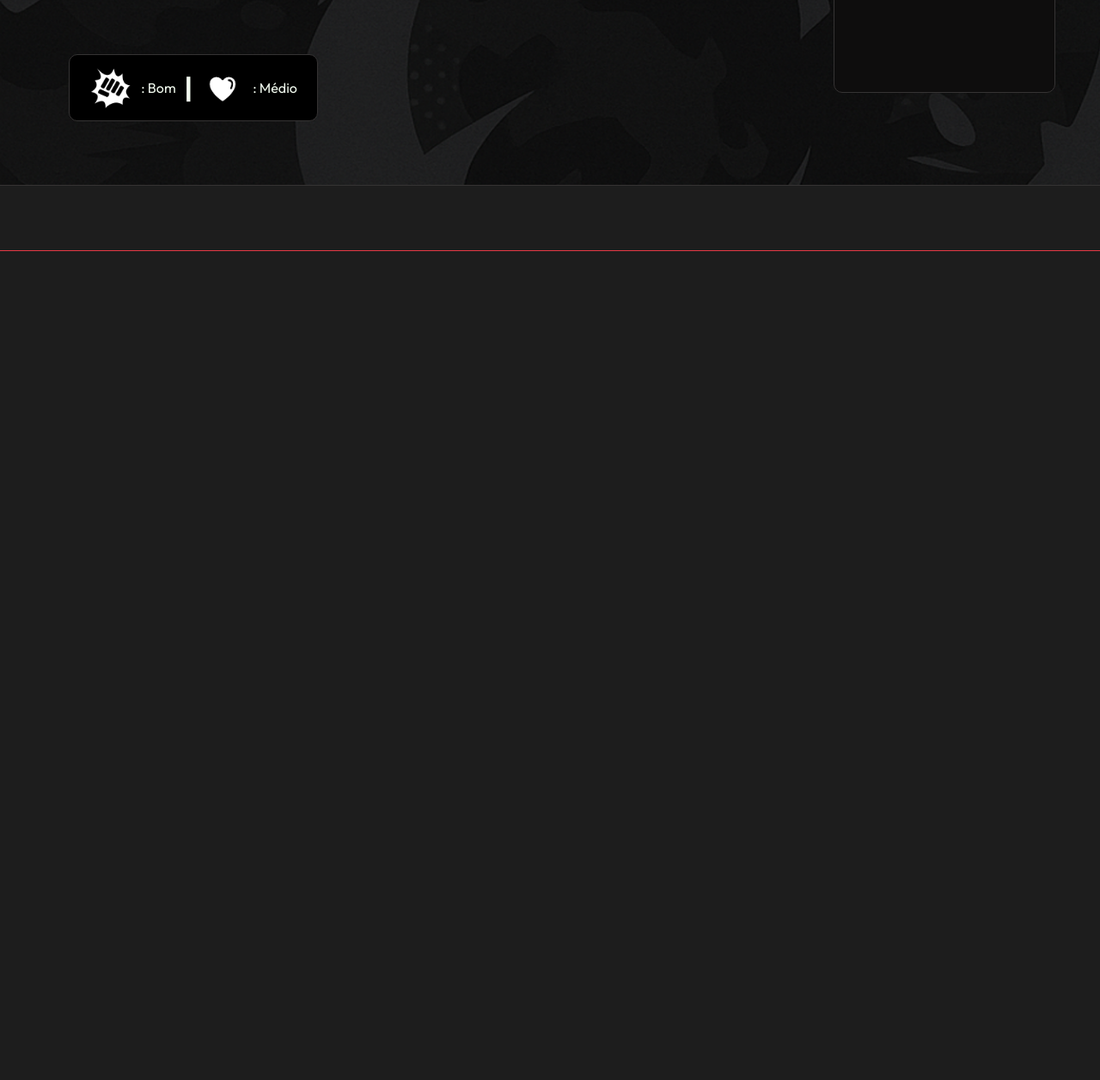
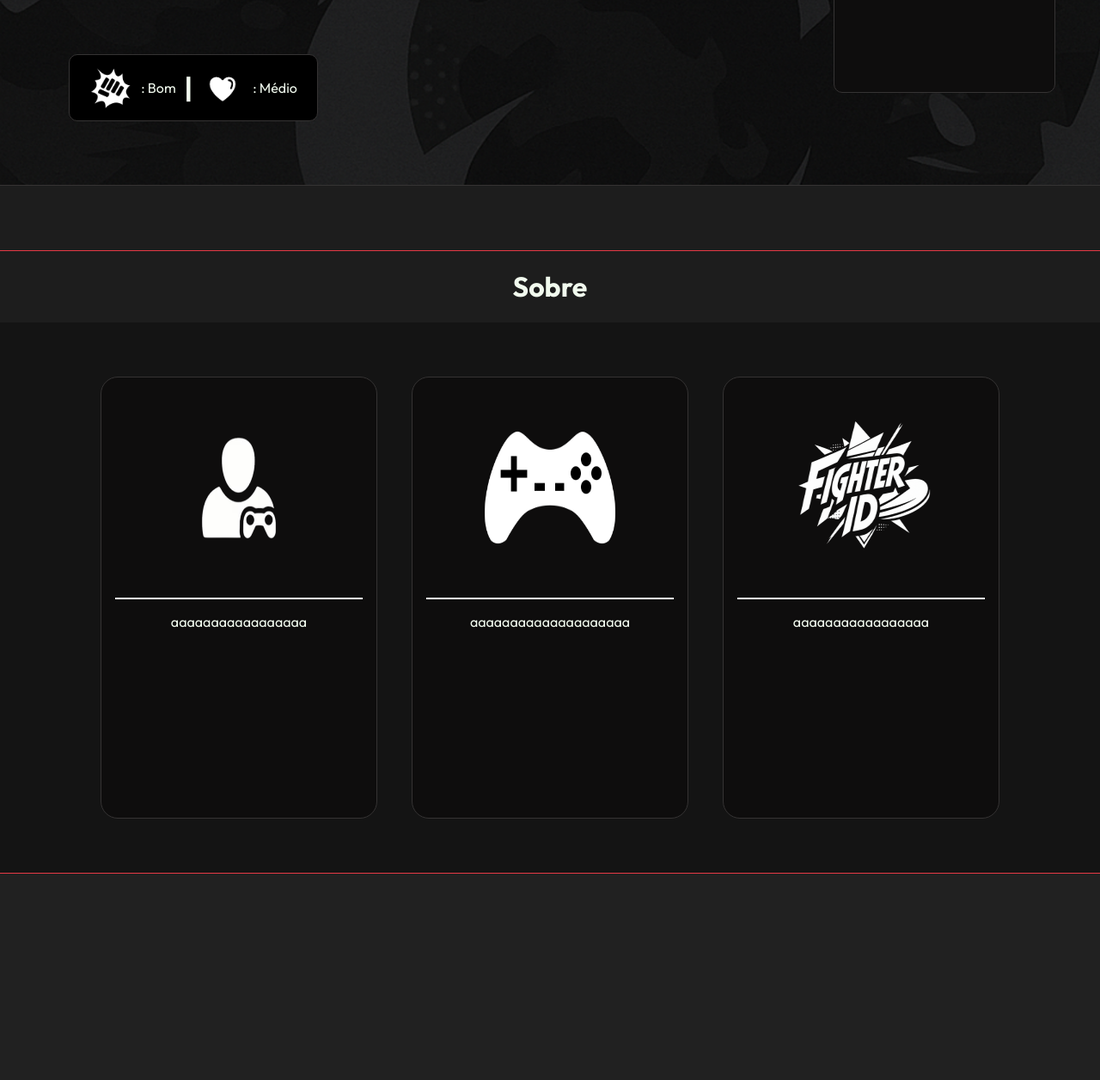
Before and after one commit to Gabriel-Pietro01/fighter-id-projeto-individual, a plain HTML site: page public/index.html in a window 1280 px wide. Shown: the part 1293-2549 px from the top of the page at 86% size. Before the commit the page ends 1585 px from the top, so only its background shows below. Drawn offline with Linux system fonts and the light colour scheme.

Commit message:
update: index quase todo finalizado, falta apenas colocar o conteúdo no sobre e no footer

```diff
--- /dev/null
+++ b/assets/scripts/change-background.js
@@ -0,0 +1,14 @@
+// LISTA DE FUNDOS PARA MUDAR NO INDEX
+var listBackgrounds = ['../assets/gifs/ryu-ken-1.gif', '../assets/gifs/ryu-ken-2.gif', '../assets/gifs/ryu-akuma-1.gif',
+                    '../assets/gifs/chun-lee-1.gif'
+]
+
+var background = document.querySelector('.main-content');
+
+// FUNCTION PARA MUDAR O FUNDO A CADA 5 SEGUNDOS
+function changeBackground() {
+    setInterval(() => {
+        var escolhaAleatoria = Math.round(Math.random() * 3);
+        background.style.backgroundImage = `url(${listBackgrounds[escolhaAleatoria]})`;
+    }, 5000)
+}
--- a/public/index.html
+++ b/public/index.html
@@ -12,7 +12,7 @@
     <title>Fighter ID!</title>
 </head>
 
-<body>
+<body onload="changeBackground()">
     <header>
         <nav>
             <img src="../assets/img/logo-2.png" alt="logo-menu">
@@ -58,7 +58,8 @@
                 <div class="character-status">
                     <img src="../assets/img/icon-punch-2.png" alt="icon-strengh"><span class="forca">: Bom</span>
                     <h1>|</h1>
-                    <img src="../assets/img/icon-life-1.png" alt="icon-endurance"><span class="resistencia">: Médio</span>
+                    <img src="../assets/img/icon-life-1.png" alt="icon-endurance"><span class="resistencia">:
+                        Médio</span>
                 </div>
             </div>
 
@@ -86,13 +87,50 @@
 
             <div class="character-description">
                 <h2>Descrição</h2>
-                <p class="description">Ryu é um dos protagonistas mais conhecidos do mundo dos jogos, tendo sua primeira aparição no primeiro Street Fighter. Ryu no mundo de
-                    Street Fighter é um lutador Japonês treinado na arte marcial Shotokan Karate por seu mestre Gouken. Ryu é conhecido por sua busca incessante
+                <p class="description">Ryu é um dos protagonistas mais conhecidos do mundo dos jogos, tendo sua primeira
+                    aparição no primeiro Street Fighter. Ryu no mundo de
+                    Street Fighter é um lutador Japonês treinado na arte marcial Shotokan Karate por seu mestre Gouken.
+                    Ryu é conhecido por sua busca incessante
                     pela perfeição e pelo seu uso da técnica Hadouken.
                 </p>
             </div>
         </div>
     </div>
+
+    <h1 style="text-align: center;">Sobre</h1>
+
+    <div class="main-sobre">
+
+        <div class="card-sobre">
+            <img src="../assets/img/icon-person-1.png" alt="icon-person">
+            <div class="card-sobre-barra"></div>
+            <div class="card-sobre-content">
+                <p>aaaaaaaaaaaaaaaaa</p>
+            </div>
+        </div>
+
+        <div class="card-sobre">
+            <img src="../assets/img/icon-joystick-1.png" alt="icon-joystick">
+            <div class="card-sobre-barra"></div>
+            <div class="card-sobre-content">
+                <p>aaaaaaaaaaaaaaaaaaaa</p>
+            </div>
+        </div>
+
+        <div class="card-sobre">
+            <img src="../assets/img/logo-2-white.png" alt="logo">
+            <div class="card-sobre-barra"></div>
+            <div class="card-sobre-content">
+                <p>aaaaaaaaaaaaaaaaa</p>
+            </div>
+        </div>
+    </div>
+
+    <footer>
+
+    </footer>
     <script src="../assets/scripts/change-character.js"></script>
+    <script src="../assets/scripts/change-background.js"></script>
 </body>
+
 </html>
--- a/style/style.css
+++ b/style/style.css
@@ -340,3 +340,45 @@ nav ul a:hover {
     margin-top: 9%;
     margin-left: 10%;
 }
+/* ----------------------- */
+/* SOBRE HOME */
+
+.main-sobre {
+    display: flex;
+    flex-direction: row;
+    align-items: center;
+    justify-content: center;
+    height: 80vh;
+    gap: 40px;
+    background-color: #141414;
+}
+
+.card-sobre {
+    display: flex;
+    flex-direction: column;
+    align-items: center;
+    height: 80%;
+    width: 25%;
+    border-radius: 20px;
+    background-color: #0e0d0d;
+    border: 1px solid #353333;
+}
+
+.card-sobre img{
+    height: 50%;
+    width: 60%;
+}
+
+.card-sobre-barra {
+    height: 2px;
+    width: 90%;
+    background-color: #ffffff;
+}
+
+/* ----------------------- */
+/* FOOTER */
+footer {
+    height: 30vh;
+    background-color: #212121;
+    border-top: 1px solid #E63946;
+}
```
Also changed, not shown: assets/img/icon-joystick-1.png (added), assets/img/icon-person-1.png (added), assets/img/logo-2-white.png (added).
